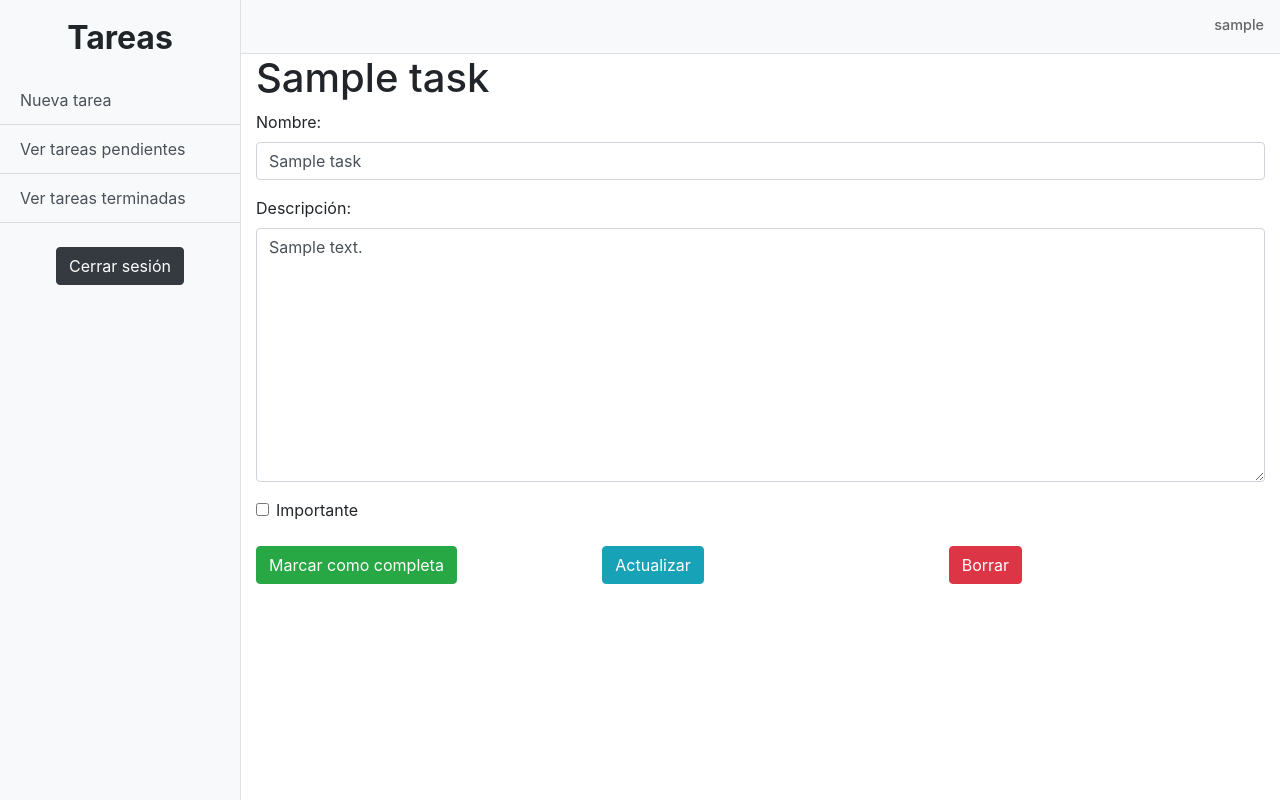
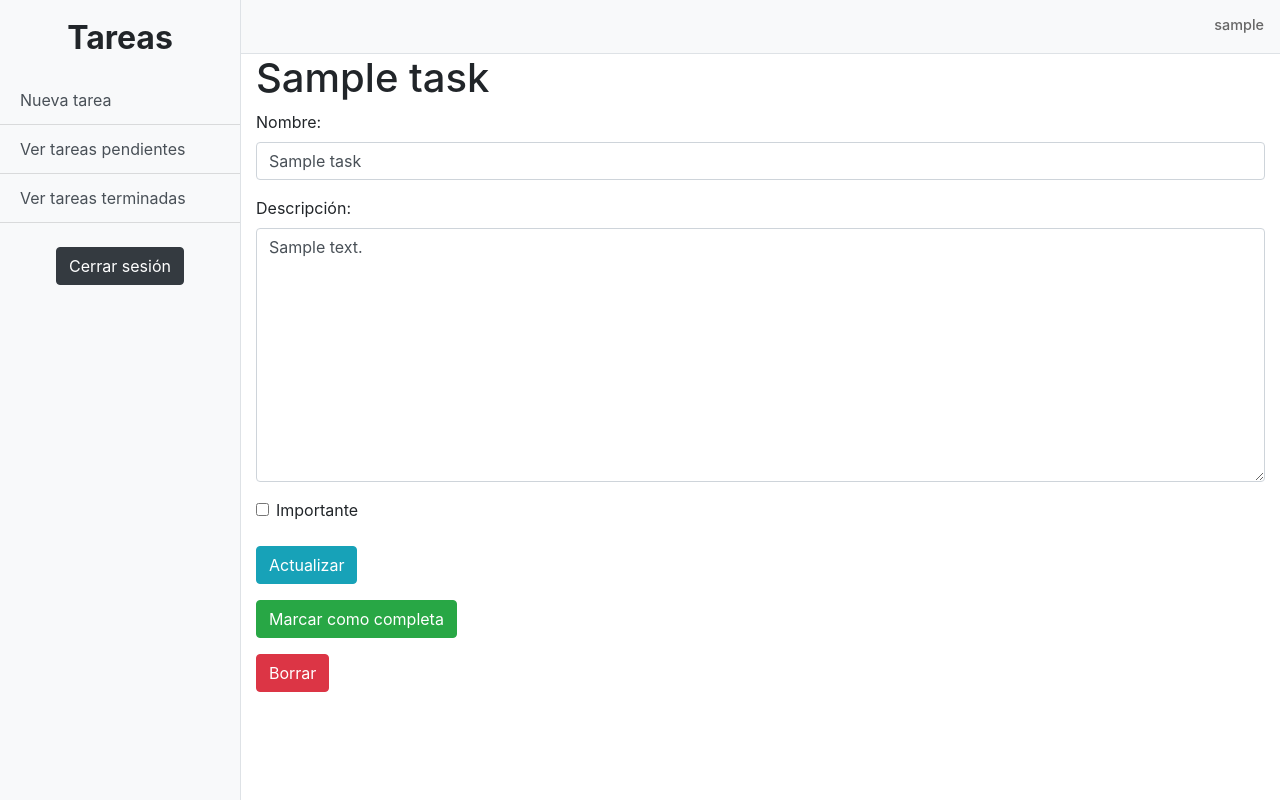
Before and after one commit to Diezaztek/To-Do-App, a Django app: page /tasks/1 in a window 1280 px wide. Run offline with Django 3.2, Linux system fonts and the light colour scheme; a user stored in the database is signed in; tables that the repository leaves empty hold one stand-in row (values such as "Sample post"); some libraries are stand-ins or nearby versions.

Commit message:
Mark as complete function

```diff
--- a/tasks/templates/tasks/create.html
+++ b/tasks/templates/tasks/create.html
@@ -15,7 +15,7 @@
   <p><label for="id_name">Nombre:</label> <input type="text" name="name" maxlength="100" required="" class="form-control"></p>
   <p><label for="id_description">Descripción:</label> <textarea name="description" cols="40" rows="10" class="form-control"></textarea></p>
   <div class="form-check">
-    <input type="checkbox" class="form-check-input" name="is_important">
+    <input type="checkbox" class="form-check-input" name="is_important" value="True">
     <label class="form-check-label" for="exampleCheck1">Importante</label>
   </div>
   <br>
--- a/tasks/templates/tasks/edit.html
+++ b/tasks/templates/tasks/edit.html
@@ -20,25 +20,18 @@
     <label class="form-check-label" for="exampleCheck1">Importante</label>
   </div>
   <br>
-  <div class="row">
-    <div class="col-md-4">
-      <form action="{% url 'complete_task' task.id %}" method="post">
+  <button type="submit" class="btn btn-info">Actualizar</button>
+</form>
+
+<form class="form-group" action="{% url 'complete_task' task.id %}" method="post">
   {% csrf_token %}
   <button type="submit" class="btn btn-success">Marcar como completa</button>
 </form>
-    </div>
-    <div class="col-md-4">
-      <button type="submit" class="btn btn-info">Actualizar</button>
-    </div>
-    <div class="col-md-4">
-      <form action="{% url 'delete_task' task.id %}" method="post">
+
+<form class="form-group" action="{% url 'delete_task' task.id %}" method="post">
   {% csrf_token %}
   <button type="submit" class="btn btn-danger">Borrar</button>
 </form>
-    </div>
 
-  </div>
-
-</form>
 
 {% endblock %}
--- a/tasks/views.py
+++ b/tasks/views.py
@@ -97,7 +97,6 @@ def edit_task(req, task_pk):
 @login_required
 def complete_task(req, task_pk):
     task = get_object_or_404(Task, pk=task_pk, user=req.user)
-    print(taks)
 
     if req.method == 'POST':
         task.date_completed = timezone.now()
```
Lines whose indentation alone changed are shown as unchanged.
